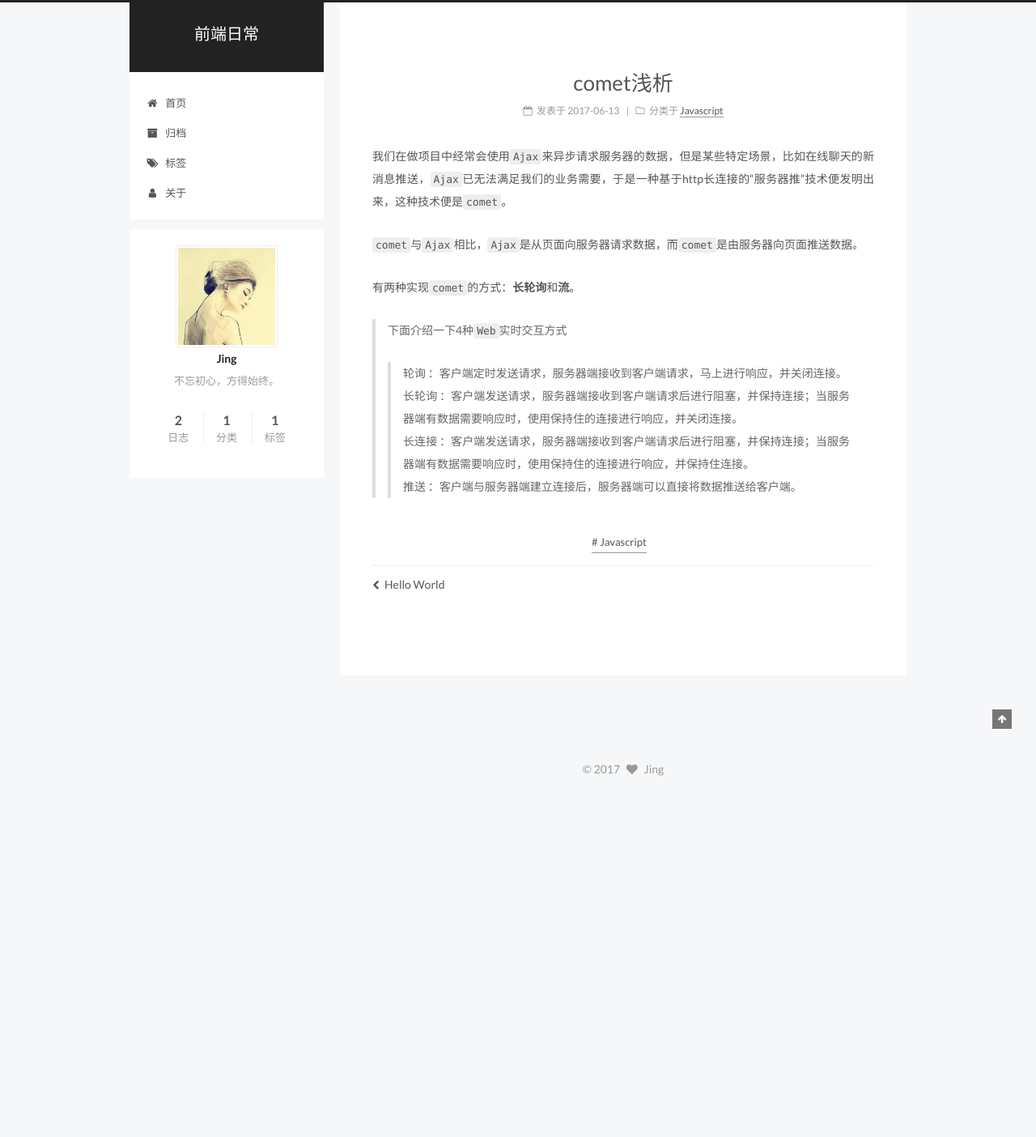
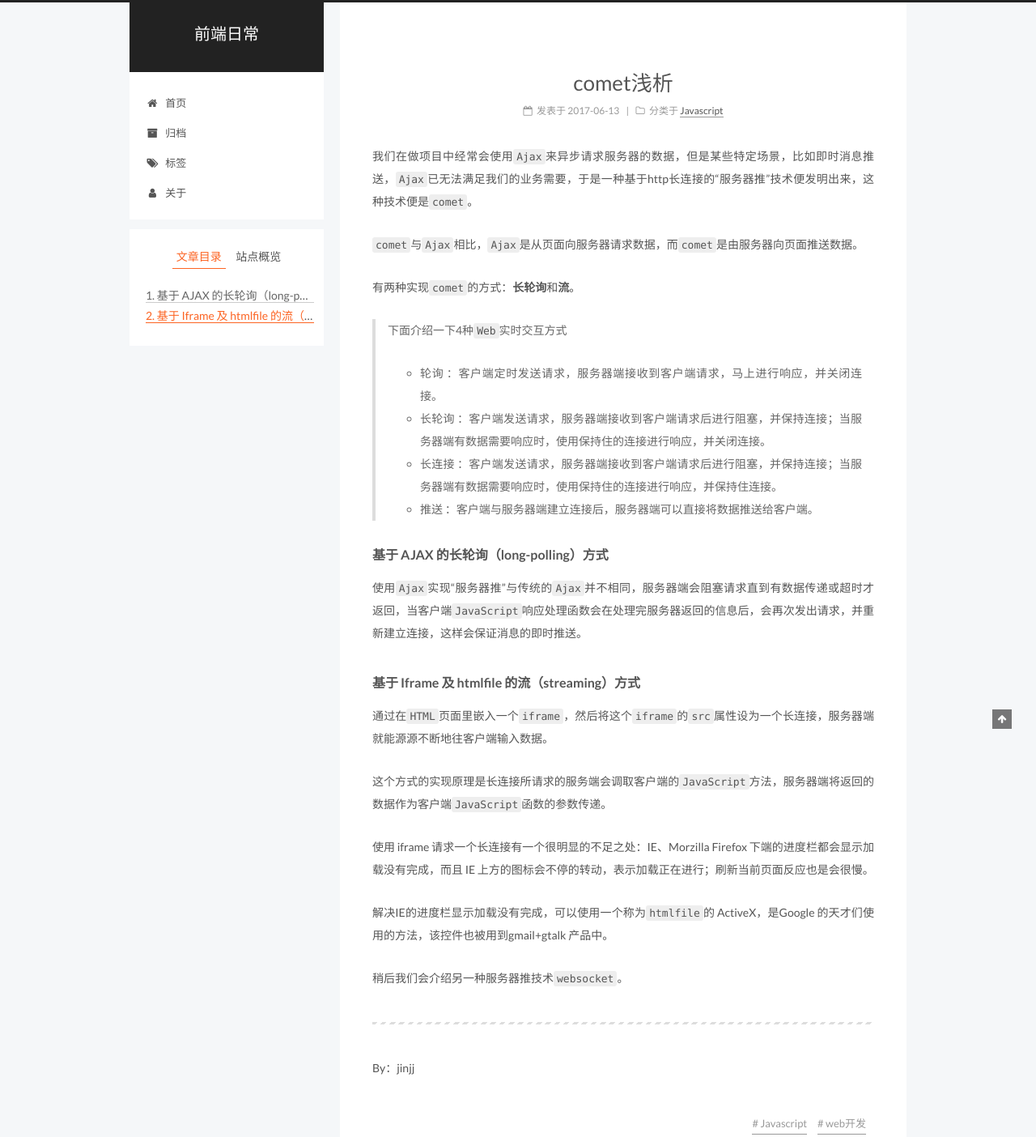
Before and after one commit to jing0816/jing0816.github.io, a plain HTML site: page 2017/06/13/comet/index.html in a window 1280 px wide. Shown: the top 1404 px of the page at 81% size. Before the commit the page ends 984 px from the top, so only its background shows below. Drawn offline with Linux system fonts and the light colour scheme.

Commit message:
2017-06-14 19:50:03

```diff
--- a/2017/06/13/comet/index.html
+++ b/2017/06/13/comet/index.html
@@ -74,7 +74,7 @@
 <link href="/css/main.css?v=5.1.1" rel="stylesheet" type="text/css" />
 
 
-  <meta name="keywords" content="Javascript," />
+  <meta name="keywords" content="Javascript,web开发," />
 
 
 
@@ -90,17 +90,17 @@
 
 
 
-<meta name="description" content="我们在做项目中经常会使用Ajax来异步请求服务器的数据，但是某些特定场景，比如在线聊天的新消息推送，Ajax已无法满足我们的业务需要，于是一种基于http长连接的“服务器推”技术便发明出来，这种技术便是comet。">
-<meta name="keywords" content="Javascript">
+<meta name="description" content="我们在做项目中经常会使用Ajax来异步请求服务器的数据，但是某些特定场景，比如即时消息推送，Ajax已无法满足我们的业务需要，于是一种基于http长连接的“服务器推”技术便发明出来，这种技术便是comet。">
+<meta name="keywords" content="Javascript,web开发">
 <meta property="og:type" content="article">
 <meta property="og:title" content="comet浅析">
 <meta property="og:url" content="https://github.com/jing0816/jing0816.github.io.git/2017/06/13/comet/index.html">
 <meta property="og:site_name" content="前端日常">
-<meta property="og:description" content="我们在做项目中经常会使用Ajax来异步请求服务器的数据，但是某些特定场景，比如在线聊天的新消息推送，Ajax已无法满足我们的业务需要，于是一种基于http长连接的“服务器推”技术便发明出来，这种技术便是comet。">
-<meta property="og:updated_time" content="2017-06-13T15:44:11.000Z">
+<meta property="og:description" content="我们在做项目中经常会使用Ajax来异步请求服务器的数据，但是某些特定场景，比如即时消息推送，Ajax已无法满足我们的业务需要，于是一种基于http长连接的“服务器推”技术便发明出来，这种技术便是comet。">
+<meta property="og:updated_time" content="2017-06-14T11:47:23.000Z">
 <meta name="twitter:card" content="summary">
 <meta name="twitter:title" content="comet浅析">
-<meta name="twitter:description" content="我们在做项目中经常会使用Ajax来异步请求服务器的数据，但是某些特定场景，比如在线聊天的新消息推送，Ajax已无法满足我们的业务需要，于是一种基于http长连接的“服务器推”技术便发明出来，这种技术便是comet。">
+<meta name="twitter:description" content="我们在做项目中经常会使用Ajax来异步请求服务器的数据，但是某些特定场景，比如即时消息推送，Ajax已无法满足我们的业务需要，于是一种基于http长连接的“服务器推”技术便发明出来，这种技术便是comet。">
 
 
 
@@ -350,15 +350,26 @@
 
 
 
-        <p>我们在做项目中经常会使用<code>Ajax</code>来异步请求服务器的数据，但是某些特定场景，比如在线聊天的新消息推送，<code>Ajax</code>已无法满足我们的业务需要，于是一种基于http长连接的“服务器推”技术便发明出来，这种技术便是<code>comet</code>。<br><a id="more"></a></p>
+        <p>我们在做项目中经常会使用<code>Ajax</code>来异步请求服务器的数据，但是某些特定场景，比如即时消息推送，<code>Ajax</code>已无法满足我们的业务需要，于是一种基于http长连接的“服务器推”技术便发明出来，这种技术便是<code>comet</code>。<br><a id="more"></a></p>
 <p><code>comet</code>与<code>Ajax</code>相比，<code>Ajax</code>是从页面向服务器请求数据，而<code>comet</code>是由服务器向页面推送数据。</p>
 <p>有两种实现<code>comet</code>的方式：<strong>长轮询</strong>和<strong>流</strong>。</p>
 <blockquote>
 <p>下面介绍一下4种<code>Web</code>实时交互方式   </p>
-<blockquote>
-<p>轮询 ：客户端定时发送请求，服务器端接收到客户端请求，马上进行响应，并关闭连接。<br>长轮询 ：客户端发送请求，服务器端接收到客户端请求后进行阻塞，并保持连接；当服务器端有数据需要响应时，使用保持住的连接进行响应，并关闭连接。<br>长连接 ：客户端发送请求，服务器端接收到客户端请求后进行阻塞，并保持连接；当服务器端有数据需要响应时，使用保持住的连接进行响应，并保持住连接。<br>推送 ：客户端与服务器端建立连接后，服务器端可以直接将数据推送给客户端。</p>
+<ul>
+<li>轮询 ：客户端定时发送请求，服务器端接收到客户端请求，马上进行响应，并关闭连接。</li>
+<li>长轮询 ：客户端发送请求，服务器端接收到客户端请求后进行阻塞，并保持连接；当服务器端有数据需要响应时，使用保持住的连接进行响应，并关闭连接。  </li>
+<li>长连接 ：客户端发送请求，服务器端接收到客户端请求后进行阻塞，并保持连接；当服务器端有数据需要响应时，使用保持住的连接进行响应，并保持住连接。   </li>
+<li>推送 ：客户端与服务器端建立连接后，服务器端可以直接将数据推送给客户端。</li>
+</ul>
 </blockquote>
-</blockquote>
+<h4 id="基于-AJAX-的长轮询（long-polling）方式"><a href="#基于-AJAX-的长轮询（long-polling）方式" class="headerlink" title="基于 AJAX 的长轮询（long-polling）方式"></a>基于 AJAX 的长轮询（long-polling）方式</h4><p>使用<code>Ajax</code>实现“服务器推”与传统的<code>Ajax</code>并不相同，服务器端会阻塞请求直到有数据传递或超时才返回，当客户端<code>JavaScript</code>响应处理函数会在处理完服务器返回的信息后，会再次发出请求，并重新建立连接，这样会保证消息的即时推送。</p>
+<h4 id="基于-Iframe-及-htmlfile-的流（streaming）方式"><a href="#基于-Iframe-及-htmlfile-的流（streaming）方式" class="headerlink" title="基于 Iframe 及 htmlfile 的流（streaming）方式"></a>基于 Iframe 及 htmlfile 的流（streaming）方式</h4><p>通过在<code>HTML</code>页面里嵌入一个<code>iframe</code>，然后将这个<code>iframe</code>的<code>src</code>属性设为一个长连接，服务器端就能源源不断地往客户端输入数据。</p>
+<p>这个方式的实现原理是长连接所请求的服务端会调取客户端的<code>JavaScript</code>方法，服务器端将返回的数据作为客户端<code>JavaScript</code>函数的参数传递。</p>
+<p>使用 iframe 请求一个长连接有一个很明显的不足之处：IE、Morzilla Firefox 下端的进度栏都会显示加载没有完成，而且 IE 上方的图标会不停的转动，表示加载正在进行；刷新当前页面反应也是会很慢。</p>
+<p>解决IE的进度栏显示加载没有完成，可以使用一个称为<code>htmlfile</code>的 ActiveX，是Google 的天才们使用的方法，该控件也被用到gmail+gtalk 产品中。</p>
+<p>稍后我们会介绍另一种服务器推技术<code>websocket</code>。</p>
+<hr>
+<p>By：jinjj</p>
 
 
     </div>
@@ -389,6 +400,8 @@
         <div class="post-tags">
 
             <a href="/tags/Javascript/" rel="tag"># Javascript</a>
+
+            <a href="/tags/web开发/" rel="tag"># web开发</a>
 
         </div>
 
@@ -456,8 +469,17 @@
 
 
 
+        <ul class="sidebar-nav motion-element">
+          <li class="sidebar-nav-toc sidebar-nav-active" data-target="post-toc-wrap" >
+            文章目录
+          </li>
+          <li class="sidebar-nav-overview" data-target="site-overview">
+            站点概览
+          </li>
+        </ul>
 
-      <section class="site-overview sidebar-panel sidebar-panel-active">
+
+      <section class="site-overview sidebar-panel">
         <div class="site-author motion-element" itemprop="author" itemscope itemtype="http://schema.org/Person">
           <img class="site-author-image" itemprop="image"
                src="/images/avatar.png"
@@ -494,7 +516,7 @@
 
             <div class="site-state-item site-state-tags">
 
-                <span class="site-state-item-count">1</span>
+                <span class="site-state-item-count">2</span>
                 <span class="site-state-item-name">标签</span>
 
             </div>
@@ -519,6 +541,22 @@
 
       </section>
 
+
+      <!--noindex-->
+        <section class="post-toc-wrap motion-element sidebar-panel sidebar-panel-active">
+          <div class="post-toc">
+
+
+
+
+
+
+              <div class="post-toc-content"><ol class="nav"><li class="nav-item nav-level-4"><a class="nav-link" href="#基于-AJAX-的长轮询（long-polling）方式"><span class="nav-number">1.</span> <span class="nav-text">基于 AJAX 的长轮询（long-polling）方式</span></a></li><li class="nav-item nav-level-4"><a class="nav-link" href="#基于-Iframe-及-htmlfile-的流（streaming）方式"><span class="nav-number">2.</span> <span class="nav-text">基于 Iframe 及 htmlfile 的流（streaming）方式</span></a></li></ol></div>
+
+
+          </div>
+        </section>
+      <!--/noindex-->
 
 
 
--- a/css/main.css
+++ b/css/main.css
@@ -1696,7 +1696,7 @@ pre .javascript .function {
   width: 4px;
   height: 4px;
   border-radius: 50%;
-  background: #889e22;
+  background: #2e2ae9;
 }
 .links-of-blogroll {
   font-size: 13px;
@@ -2886,3 +2886,9 @@ pre .javascript .function {
 .post-button {
   margin-top: 20px;
 }
+.posts-expand .post-tags {
+  text-align: right;
+}
+.posts-expand .post-tags a {
+  color: #999;
+}
```
Also changed, not shown: 2017/06/12/hello-world/index.html (+1 -1 lines), about/index.html (+1 -1 lines), archives/2017/06/index.html (+1 -1 lines), archives/index.html (+1 -1 lines), categories/Javascript/index.html (+1 -1 lines), index.html (+2 -2 lines), tags/Javascript/index.html (+1 -1 lines), tags/index.html (+1 -1 lines), tags/web开发/index.html (renamed from archives/2017/index.html, +11 -76 lines).
